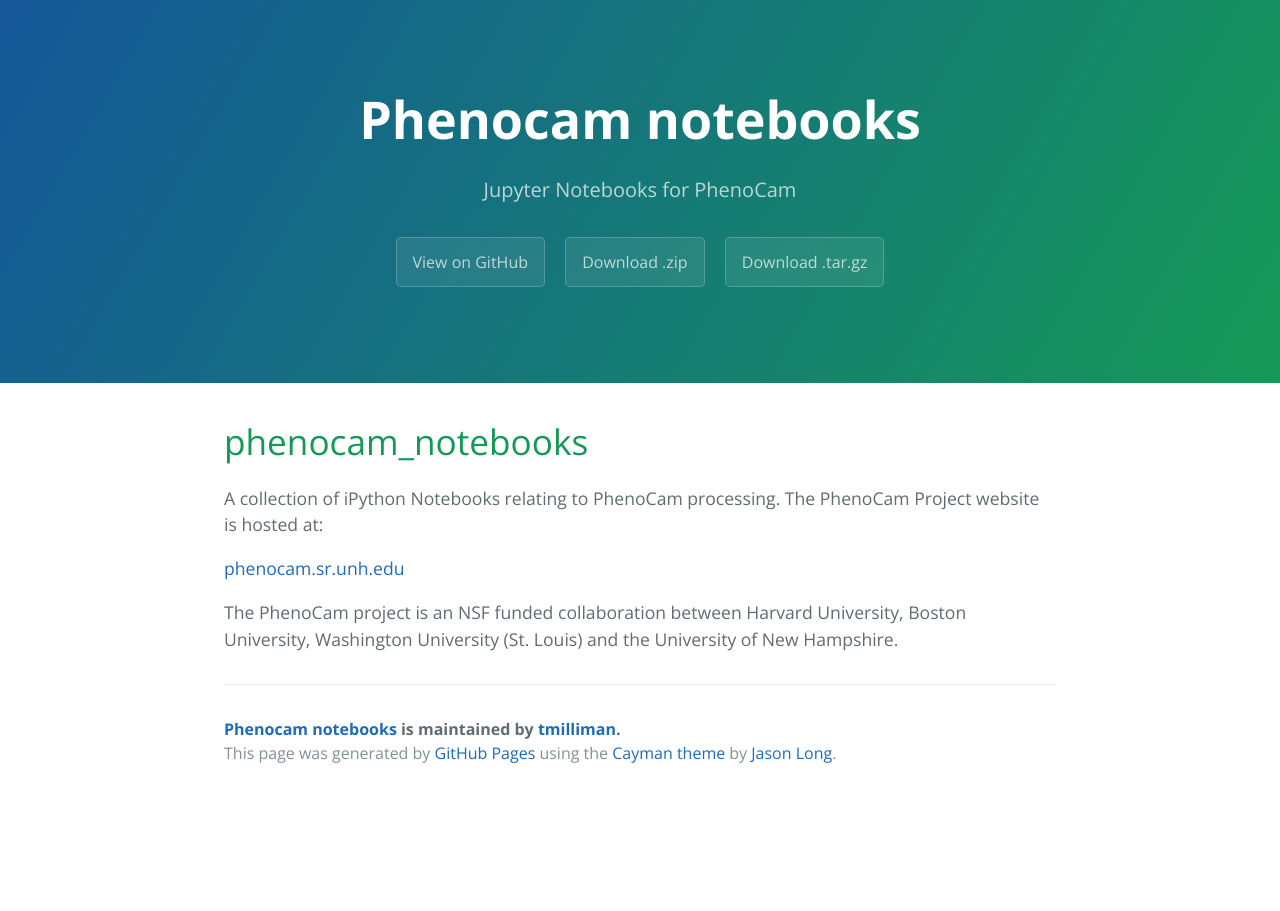
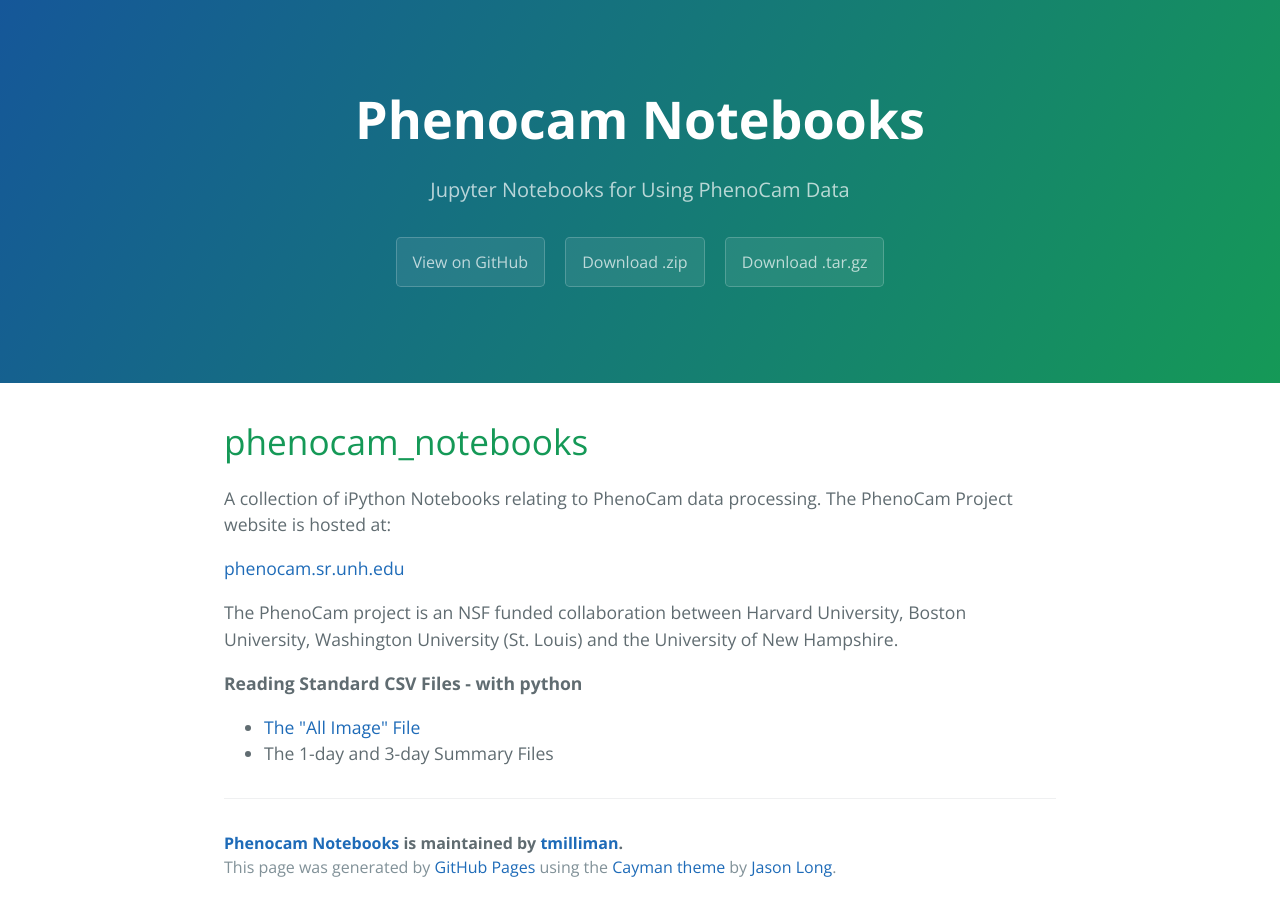
Before and after one commit to tmilliman/phenocam_notebooks, a plain HTML site: page index.html in a window 1280 px wide. Before the commit the page ends 800 px from the top, so only its background shows below. Drawn offline with nearby package versions, Linux system fonts and the light colour scheme.

Commit message:
cleaned up default index.html

```diff
--- a/index.html
+++ b/index.html
@@ -2,7 +2,7 @@
 <html lang="en-us">
   <head>
     <meta charset="UTF-8">
-    <title>Phenocam notebooks by tmilliman</title>
+    <title>Phenocam Notebooks by tmilliman</title>
     <meta name="viewport" content="width=device-width, initial-scale=1">
     <link rel="stylesheet" type="text/css" href="stylesheets/normalize.css" media="screen">
     <link href='https://fonts.googleapis.com/css?family=Open+Sans:400,700' rel='stylesheet' type='text/css'>
@@ -11,8 +11,8 @@
   </head>
   <body>
     <section class="page-header">
-      <h1 class="project-name">Phenocam notebooks</h1>
-      <h2 class="project-tagline">Jupyter Notebooks for PhenoCam</h2>
+      <h1 class="project-name">Phenocam Notebooks</h1>
+      <h2 class="project-tagline">Jupyter Notebooks for Using PhenoCam Data</h2>
       <a href="https://github.com/tmilliman/phenocam_notebooks" class="btn">View on GitHub</a>
       <a href="https://github.com/tmilliman/phenocam_notebooks/zipball/master" class="btn">Download .zip</a>
       <a href="https://github.com/tmilliman/phenocam_notebooks/tarball/master" class="btn">Download .tar.gz</a>
@@ -22,7 +22,7 @@
       <h1>
 <a id="phenocam_notebooks" class="anchor" href="#phenocam_notebooks" aria-hidden="true"><span aria-hidden="true" class="octicon octicon-link"></span></a>phenocam_notebooks</h1>
 
-<p>A collection of iPython Notebooks relating to PhenoCam processing.
+<p>A collection of iPython Notebooks relating to PhenoCam data processing.
 The PhenoCam Project website is hosted at:</p>
 
 <p><a href="https://phenocam.sr.unh.edu">phenocam.sr.unh.edu</a></p>
@@ -31,8 +31,16 @@
 University, Washington University (St. Louis) and the University
 of New Hampshire.  </p>
 
+      <p><b>Reading Standard CSV Files - with python</b></p>
+      <ul>
+	<li><a href='Reading_Standard_Files/PhenoCam_All_Image_Files.html'> The "All Image" File </a></li>
+	<li>The 1-day and 3-day Summary Files</li>
+      </ul>
+
+
+
       <footer class="site-footer">
-        <span class="site-footer-owner"><a href="https://github.com/tmilliman/phenocam_notebooks">Phenocam notebooks</a> is maintained by <a href="https://github.com/tmilliman">tmilliman</a>.</span>
+        <span class="site-footer-owner"><a href="https://github.com/tmilliman/phenocam_notebooks">Phenocam Notebooks</a> is maintained by <a href="https://github.com/tmilliman">tmilliman</a>.</span>
 
         <span class="site-footer-credits">This page was generated by <a href="https://pages.github.com">GitHub Pages</a> using the <a href="https://github.com/jasonlong/cayman-theme">Cayman theme</a> by <a href="https://twitter.com/jasonlong">Jason Long</a>.</span>
       </footer>
```
